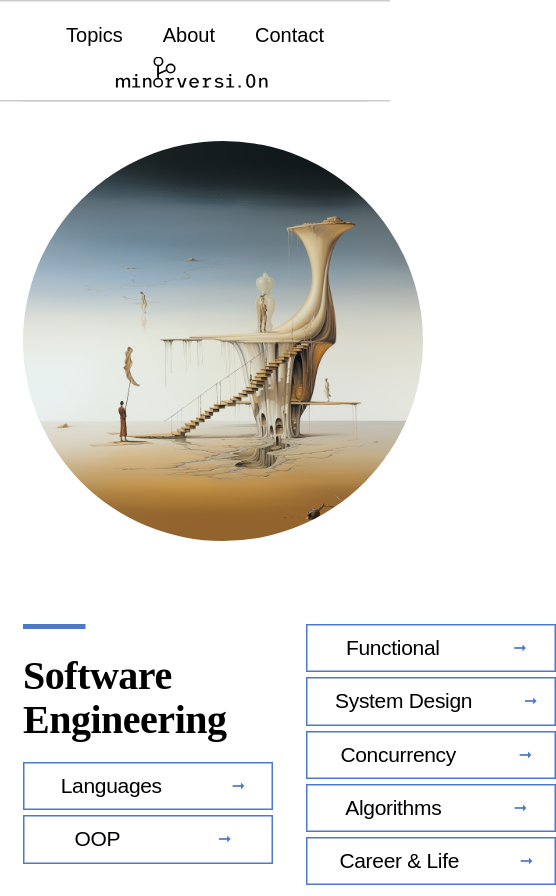
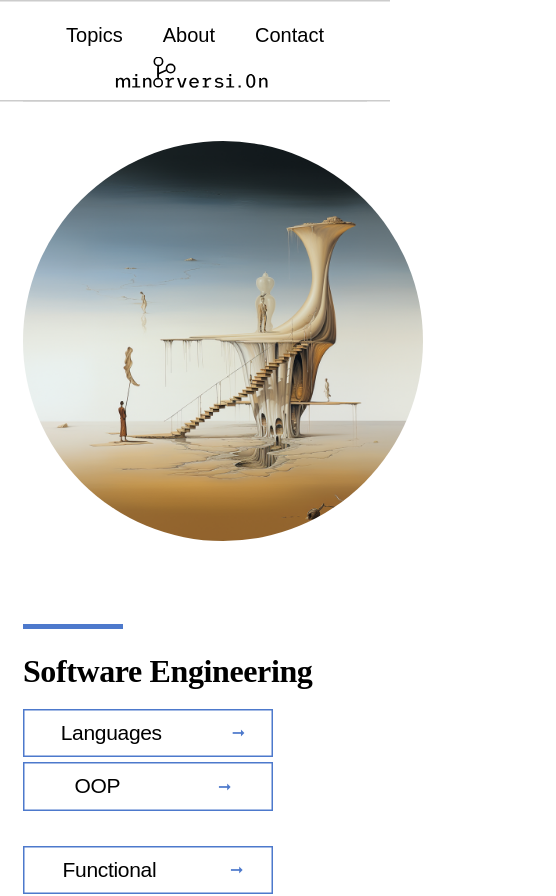
Before and after one commit to alexisdrakopoulos/magazine_website, a Next.js app in the folder magazine/: page /topics in a window 390 px wide. Shown: the top 896 px of the page, 556 px wide, since content can reach past the window. Built offline with nearby package versions, Linux system fonts and the light colour scheme; a web font is replaced by a local one.

Commit message:
adding more responsive behaviors

```diff
--- a/magazine/src/app/globals.css
+++ b/magazine/src/app/globals.css
@@ -1190,6 +1190,10 @@ a {
   padding-top:34.75%
 }
 
+.u-Grid.TopicGrid {
+  grid-template-columns:repeat(1, 1fr);
+}
+
 @media (min-width: 880px) {
   .ArticleBlock {
       padding: 61px 0 60px;
@@ -3086,3 +3090,26 @@ button:active {
   padding-top: 7px;
   padding-bottom: 7px;
 }
+
+.topic-art-size {
+  width: 400px;
+  height: 400px;
+  border-radius: 50%;
+}
+
+@media (max-width: 1025px) {
+  .topic-art-size {
+    width: 250px;
+    height: 250px;
+    justify-content: center;
+    margin: auto;
+  }
+
+.article-grid {
+    margin: auto;
+  }
+
+  .TopicHover > a > .t-TitleSerif.large {
+    font-size: 32px;
+  }
+}
```
